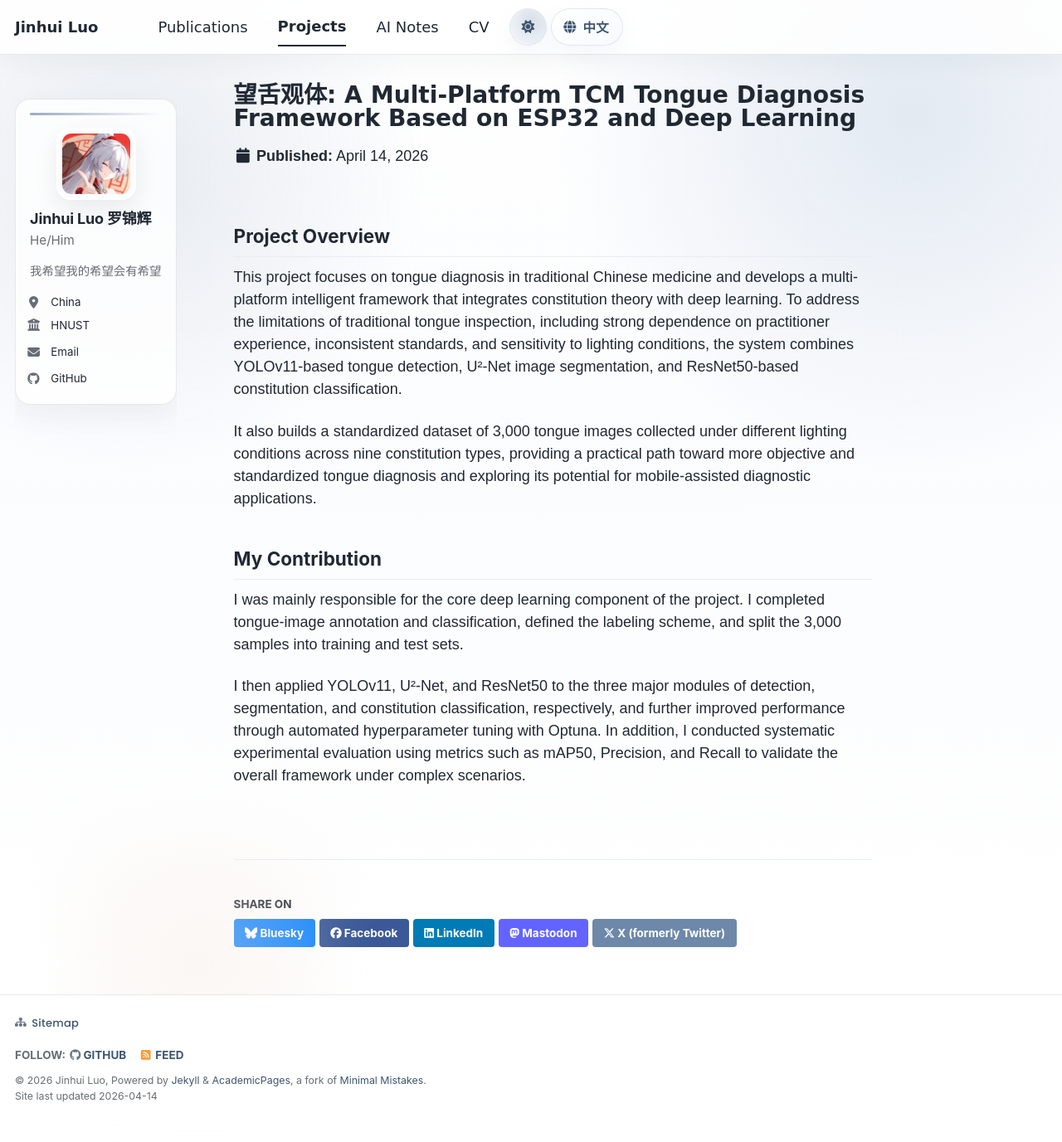
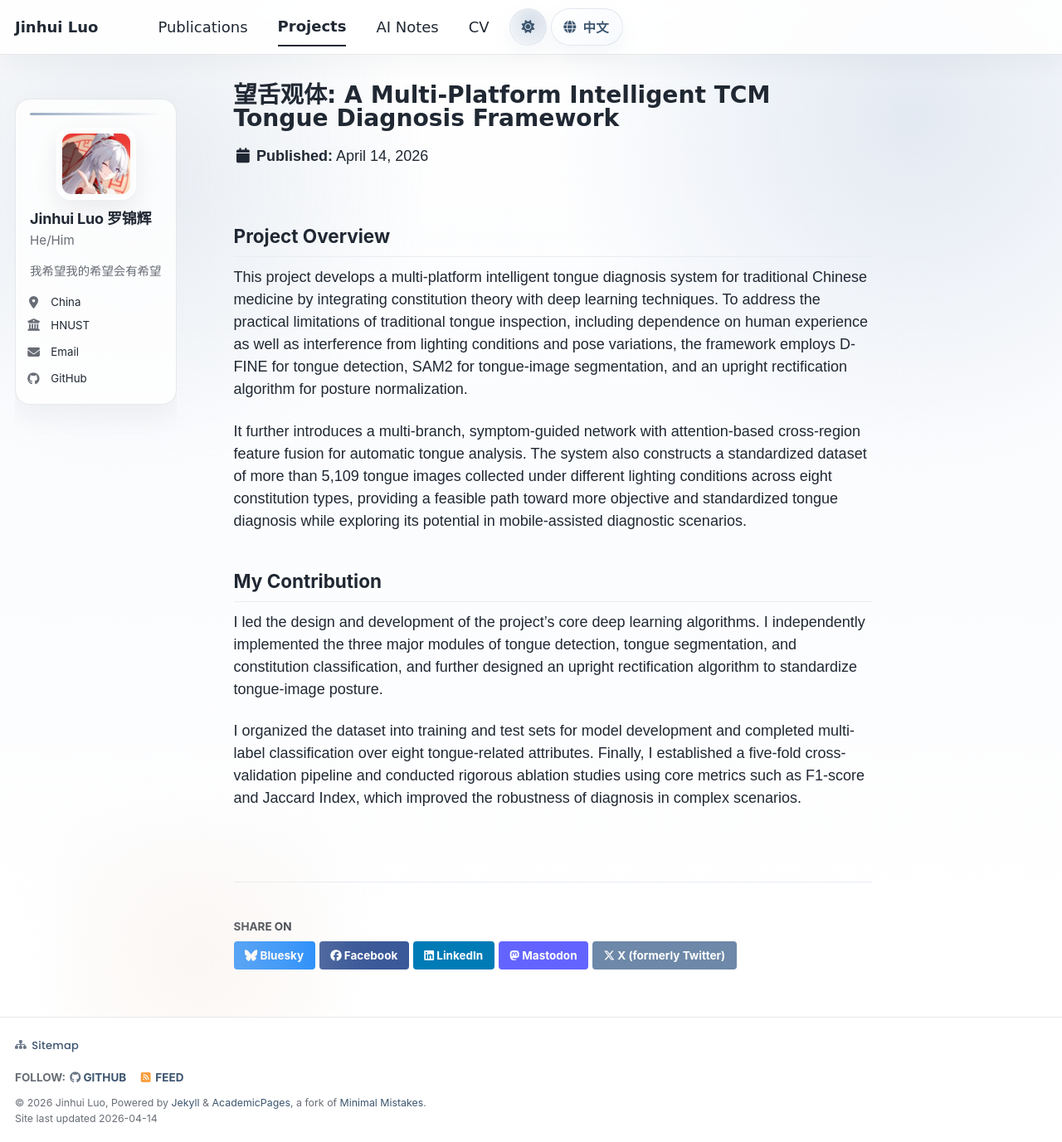
Before and after one commit to Jinhui524/Jinhui524.github.io, a Jekyll site: the page built from _portfolio/2026-tcm-tongue-diagnosis-framework.md, in a window 1280 px wide and 1377 px high. Shown: the whole window at 83% size. Built offline with Jekyll 4.4.1, drawn with Linux system fonts in a browser that asks for light colours; a script bundle is joined from its source files by our own code; library files that are not in the unit come from our copies.

Commit message:
update project

```diff
--- a/_portfolio/2026-tcm-tongue-diagnosis-framework.md
+++ b/_portfolio/2026-tcm-tongue-diagnosis-framework.md
@@ -1,53 +1,57 @@
 ---
-title: "望舌观体: A Multi-Platform TCM Tongue Diagnosis Framework Based on ESP32 and Deep Learning"
+title: "望舌观体: A Multi-Platform Intelligent TCM Tongue Diagnosis Framework"
 permalink: /projects/tcm-tongue-diagnosis-framework/
-excerpt: "A national-level undergraduate innovation project on intelligent tongue diagnosis using ESP32 and deep learning."
+excerpt: "A national-level undergraduate innovation project on intelligent TCM tongue diagnosis with D-FINE, SAM2, and feature-guided constitution analysis."
 project_level: "National Undergraduate Innovation Project"
 project_role: "Core Member"
 priority: 1
-tech_keywords: "YOLOv11, U²-Net, ResNet50, Optuna, ESP32, Deep Learning, TCM Tongue Diagnosis"
+tech_keywords: "D-FINE, SAM2, Posture Rectification, Attention Mechanism, Multi-Branch Network, Multi-Label Classification, Five-Fold Cross Validation, TCM Tongue Diagnosis"
 overview: >-
-  This project focuses on tongue diagnosis in traditional Chinese medicine and develops a
-  multi-platform intelligent framework that integrates constitution theory with deep learning.
-  To address the limitations of traditional tongue inspection, including strong dependence on
-  practitioner experience, inconsistent standards, and sensitivity to lighting conditions,
-  the system combines YOLOv11-based tongue detection, U²-Net image segmentation, and
-  ResNet50-based constitution classification. It also builds a standardized dataset of 3,000
-  tongue images collected under different lighting conditions across nine constitution types,
-  providing a practical path toward more objective and standardized tongue diagnosis and
-  exploring its potential for mobile-assisted diagnostic applications.
+  This project develops a multi-platform intelligent tongue diagnosis system for traditional
+  Chinese medicine by integrating constitution theory with deep learning techniques. To address
+  the practical limitations of traditional tongue inspection, including dependence on human
+  experience as well as interference from lighting conditions and pose variations, the framework
+  employs D-FINE for tongue detection, SAM2 for tongue-image segmentation, and an upright
+  rectification algorithm for posture normalization. It further introduces a multi-branch,
+  symptom-guided network with attention-based cross-region feature fusion for automatic tongue
+  analysis. The system also constructs a standardized dataset of more than 5,109 tongue images
+  collected under different lighting conditions across eight constitution types, providing a
+  feasible path toward more objective and standardized tongue diagnosis while exploring its
+  potential in mobile-assisted diagnostic scenarios.
 contribution: >-
-  I was mainly responsible for the core deep learning component of the project. I completed
-  tongue-image annotation and classification, defined the labeling scheme, and split the
-  3,000 samples into training and test sets. I then applied YOLOv11, U²-Net, and ResNet50
-  to the three major modules of detection, segmentation, and constitution classification,
-  respectively, and further improved performance through automated hyperparameter tuning
-  with Optuna. In addition, I conducted systematic experimental evaluation using metrics
-  such as mAP50, Precision, and Recall to validate the overall framework under complex scenarios.
+  I led the design and development of the project's core deep learning algorithms. I independently
+  implemented the three major modules of tongue detection, tongue segmentation, and constitution
+  classification, and further designed an upright rectification algorithm to standardize tongue-image
+  posture. I organized the dataset into training and test sets for model development and completed
+  multi-label classification over eight tongue-related attributes. Finally, I established a five-fold
+  cross-validation pipeline and conducted rigorous ablation studies using core metrics such as
+  F1-score and Jaccard Index, which improved the robustness of diagnosis in complex scenarios.
 ---
 
 ## Project Overview
 
-This project focuses on tongue diagnosis in traditional Chinese medicine and develops a
-multi-platform intelligent framework that integrates constitution theory with deep learning.
-To address the limitations of traditional tongue inspection, including strong dependence on
-practitioner experience, inconsistent standards, and sensitivity to lighting conditions,
-the system combines YOLOv11-based tongue detection, U²-Net image segmentation, and
-ResNet50-based constitution classification.
+This project develops a multi-platform intelligent tongue diagnosis system for traditional
+Chinese medicine by integrating constitution theory with deep learning techniques. To address
+the practical limitations of traditional tongue inspection, including dependence on human
+experience as well as interference from lighting conditions and pose variations, the framework
+employs D-FINE for tongue detection, SAM2 for tongue-image segmentation, and an upright
+rectification algorithm for posture normalization.
 
-It also builds a standardized dataset of 3,000 tongue images collected under different
-lighting conditions across nine constitution types, providing a practical path toward more
-objective and standardized tongue diagnosis and exploring its potential for mobile-assisted
-diagnostic applications.
+It further introduces a multi-branch, symptom-guided network with attention-based cross-region
+feature fusion for automatic tongue analysis. The system also constructs a standardized dataset
+of more than 5,109 tongue images collected under different lighting conditions across eight
+constitution types, providing a feasible path toward more objective and standardized tongue
+diagnosis while exploring its potential in mobile-assisted diagnostic scenarios.
 
 ## My Contribution
 
-I was mainly responsible for the core deep learning component of the project. I completed
-tongue-image annotation and classification, defined the labeling scheme, and split the
-3,000 samples into training and test sets.
+I led the design and development of the project's core deep learning algorithms. I independently
+implemented the three major modules of tongue detection, tongue segmentation, and constitution
+classification, and further designed an upright rectification algorithm to standardize tongue-image
+posture.
 
-I then applied YOLOv11, U²-Net, and ResNet50 to the three major modules of detection,
-segmentation, and constitution classification, respectively, and further improved performance
-through automated hyperparameter tuning with Optuna. In addition, I conducted systematic
-experimental evaluation using metrics such as mAP50, Precision, and Recall to validate the
-overall framework under complex scenarios.
+I organized the dataset into training and test sets for model development and completed
+multi-label classification over eight tongue-related attributes. Finally, I established a
+five-fold cross-validation pipeline and conducted rigorous ablation studies using core metrics
+such as F1-score and Jaccard Index, which improved the robustness of diagnosis in complex
+scenarios.
--- a/assets/js/_main.js
+++ b/assets/js/_main.js
@@ -224,9 +224,9 @@ const exactTextTranslations = {
   "my understanding of artificial intelligence and large language models": "我对人工智能与大语言模型的理解",
   "learning routes, paper reading, and stage-by-stage reflections": "学习路径、论文阅读与阶段性反思",
   "implementation notes, choices, and lessons from projects": "项目中的实现笔记、技术选择与经验总结",
-  "A national-level undergraduate innovation project on intelligent tongue diagnosis using ESP32 and deep learning.": "一个基于 ESP32 与深度学习的智能舌诊国家级大学生创新项目。",
-  "This project focuses on tongue diagnosis in traditional Chinese medicine and develops a multi-platform intelligent framework that integrates constitution theory with deep learning. To address the limitations of traditional tongue inspection, including strong dependence on practitioner experience, inconsistent standards, and sensitivity to lighting conditions, the system combines YOLOv11-based tongue detection, U²-Net image segmentation, and ResNet50-based constitution classification. It also builds a standardized dataset of 3,000 tongue images collected under different lighting conditions across nine constitution types, providing a practical path toward more objective and standardized tongue diagnosis and exploring its potential for mobile-assisted diagnostic applications.": "本项目围绕中医舌诊场景，构建了一个融合体质理论与深度学习技术的多平台智能舌诊框架。针对传统舌诊依赖经验、标准不一且易受光照干扰等问题，系统结合基于 YOLOv11 的舌体检测、U²-Net 图像分割与基于 ResNet50 的体质分类模型，并构建了覆盖九种中医体质、包含 3000 张不同光照条件舌象图像的标准化数据集，为舌诊的客观化与标准化提供了可行路径，也探索了其在移动端辅助诊断中的应用潜力。",
-  "I was mainly responsible for the core deep learning component of the project. I completed tongue-image annotation and classification, defined the labeling scheme, and split the 3,000 samples into training and test sets. I then applied YOLOv11, U²-Net, and ResNet50 to the three major modules of detection, segmentation, and constitution classification, respectively, and further improved performance through automated hyperparameter tuning with Optuna. In addition, I conducted systematic experimental evaluation using metrics such as mAP50, Precision, and Recall to validate the overall framework under complex scenarios.": "我主要负责项目中的核心深度学习部分，完成了舌象图像的标注与分类、标签体系定义以及 3000 张样本的训练集与测试集划分。随后分别将 YOLOv11、U²-Net 与 ResNet50 应用于检测、分割和体质分类三大模块，并利用 Optuna 进行了自动超参数优化，进一步提升整体性能。此外，我还基于 mAP50、Precision、Recall 等指标完成了系统实验分析，验证了该框架在复杂场景下的有效性。",
+  "A national-level undergraduate innovation project on intelligent TCM tongue diagnosis with D-FINE, SAM2, and feature-guided constitution analysis.": "一个基于 D-FINE、SAM2 与体征导向分析的中医智能舌诊国家级大学生创新项目。",
+  "This project develops a multi-platform intelligent tongue diagnosis system for traditional Chinese medicine by integrating constitution theory with deep learning techniques. To address the practical limitations of traditional tongue inspection, including dependence on human experience as well as interference from lighting conditions and pose variations, the framework employs D-FINE for tongue detection, SAM2 for tongue-image segmentation, and an upright rectification algorithm for posture normalization. It further introduces a multi-branch, symptom-guided network with attention-based cross-region feature fusion for automatic tongue analysis. The system also constructs a standardized dataset of more than 5,109 tongue images collected under different lighting conditions across eight constitution types, providing a feasible path toward more objective and standardized tongue diagnosis while exploring its potential in mobile-assisted diagnostic scenarios.": "本项目围绕中医“望诊”中的舌诊环节，构建了一个融合中医体质理论与深度学习技术的多平台智能舌诊系统。针对传统舌诊依赖经验、易受光照条件与姿势角度等外部因素干扰的问题，框架采用 D-FINE 进行舌体检测、SAM2 进行舌象分割，并加入直立矫正算法实现图像姿态标准化。随后，系统设计了多分支体征导向网络，并通过注意力机制进行跨区域特征融合，以实现舌象图像的自动识别与处理。项目还构建了覆盖八种中医体质类型、包含 5109 余张不同光照条件舌象图像的标准化数据集，为中医望诊的客观化与标准化提供了可行路径，并探索了其在移动终端辅助诊断中的应用潜力。",
+  "I led the design and development of the project's core deep learning algorithms. I independently implemented the three major modules of tongue detection, tongue segmentation, and constitution classification, and further designed an upright rectification algorithm to standardize tongue-image posture. I organized the dataset into training and test sets for model development and completed multi-label classification over eight tongue-related attributes. Finally, I established a five-fold cross-validation pipeline and conducted rigorous ablation studies using core metrics such as F1-score and Jaccard Index, which improved the robustness of diagnosis in complex scenarios.": "我主导了项目核心深度学习算法的设计与研发，独立完成了舌体检测、舌象分割和体质分类三大模块，并构建了直立矫正算法以实现图像姿态标准化。我将舌象数据划分为训练集与测试集用于模型训练和测试，并完成了 8 大舌部属性的多标签分类。最后，我建立了五折交叉验证体系，采用 F1-score、Jaccard Index 等核心指标进行了严格的消融实验分析，从而提升了复杂场景下的诊断鲁棒性。",
   "This paper can be extended with open links, project page material, or supplementary notes later.": "后续可以在此补充公开链接、项目材料或补充说明。",
   "Under construction.": "建设中。"
 };
```
